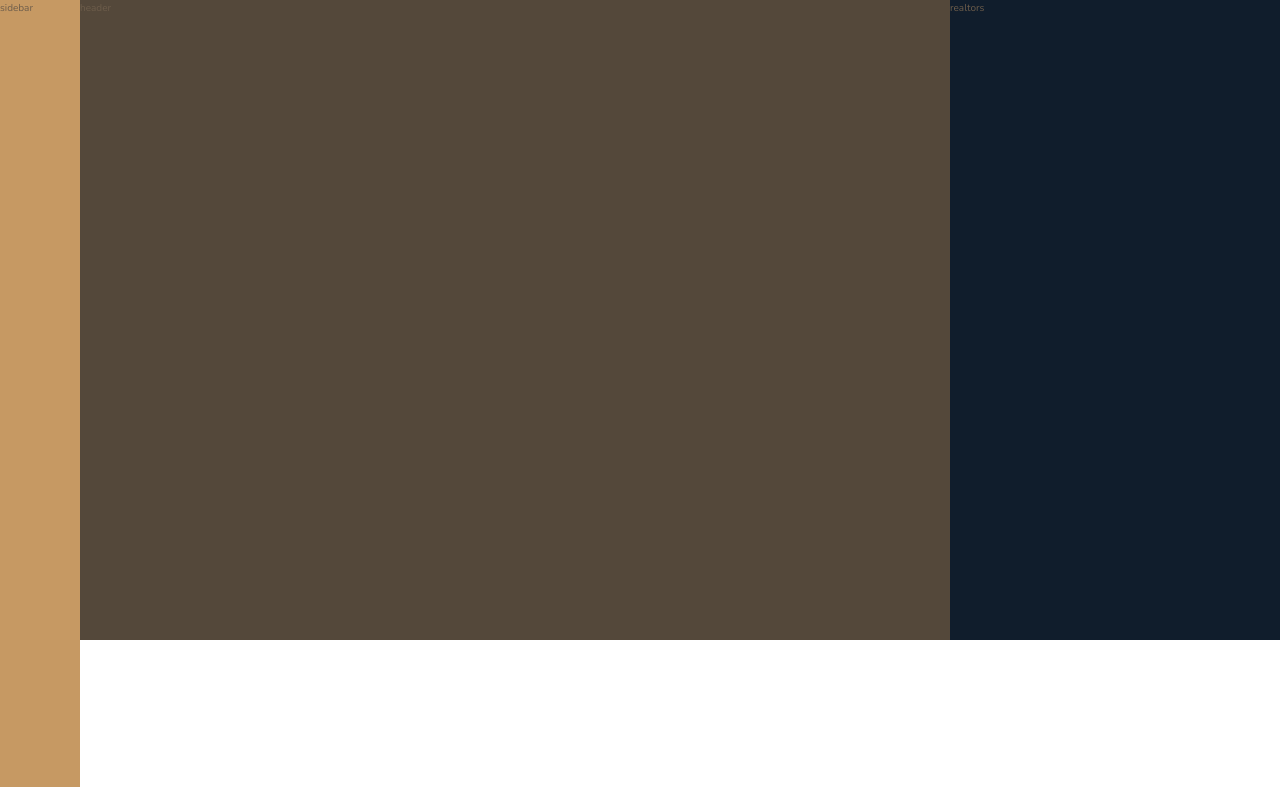
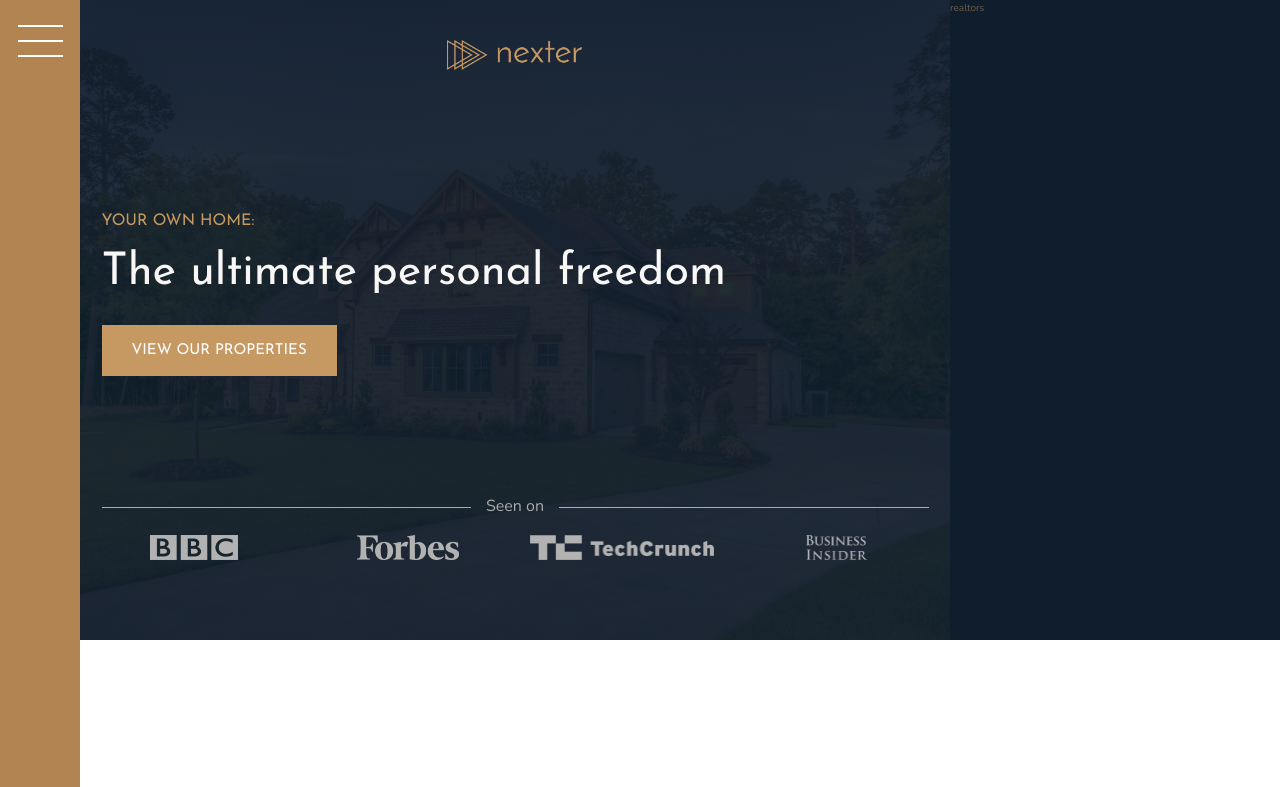
Before and after one commit to ThanhNam20/Nexter-Page-, a plain HTML site: page index.html in a window 1280 px wide. Shown: the top 787 px of the page. Drawn offline with nearby package versions, Linux system fonts and the light colour scheme.

Commit message:
Adding header

```diff
--- a/css/style.css
+++ b/css/style.css
@@ -20,9 +20,14 @@ body {
   grid-template-rows: 80vh min-content 40vw repeat(3, min-content);
   grid-template-columns: [sidebar-start] 8rem [sidebar-end full-start] minmax(6rem, 1fr) 1fr [center-start] repeat(8, [col-start] minmax(min-content, 14rem) [col-end]) [center-end] minmax(6rem, 1fr) [full-end]; }
 
-.heading-2, .heading-3, .heading-4 {
+.heading-1, .heading-2, .heading-3, .heading-4 {
   font-family: "Josefin Sans", sans-serif;
   font-weight: 400; }
+
+.heading-1 {
+  font-size: 4.5rem;
+  color: #f9f7f6;
+  line-height: 1; }
 
 .heading-2 {
   font-size: 4rem;
@@ -72,13 +77,69 @@ body {
   margin-bottom: 8rem; }
 
 .sidebar {
-  background-color: #c69963;
+  background-color: #B28451;
   grid-column: sidebar-start/sidebar-end;
-  grid-row: 1/-1; }
+  grid-row: 1/-1;
+  display: flex;
+  justify-content: center; }
+
+.nav-btn {
+  border: none;
+  border-radius: 0;
+  background-color: #fff;
+  height: 2px;
+  width: 4.5rem;
+  margin-top: 4rem; }
+  .nav-btn::before, .nav-btn::after {
+    background-color: #fff;
+    height: 2px;
+    width: 4.5rem;
+    content: "";
+    display: block; }
+  .nav-btn::before {
+    transform: translateY(-1.5rem); }
+  .nav-btn::after {
+    transform: translateY(1.3rem); }
 
 .header {
   background-color: #54483A;
-  grid-column: full-start/col-end 6; }
+  grid-column: full-start/col-end 6;
+  background-image: linear-gradient(rgba(16, 29, 44, 0.93), rgba(16, 29, 44, 0.93)), url("../img/hero.jpeg");
+  background-size: cover;
+  background-position: center;
+  padding: 8rem;
+  padding-top: 4rem;
+  display: grid;
+  grid-template-rows: 1fr min-content 6rem 1fr;
+  grid-template-columns: max-content;
+  grid-row-gap: 1.5rem;
+  justify-content: center; }
+  .header__logo {
+    height: 3rem;
+    justify-self: center; }
+  .header__seenon-text {
+    display: grid;
+    grid-template-columns: 1fr max-content 1fr;
+    grid-column-gap: 1.5rem;
+    align-items: center;
+    font-size: 1.6rem;
+    color: #aaa; }
+    .header__seenon-text::before, .header__seenon-text::after {
+      content: "";
+      height: 1px;
+      display: block;
+      background-color: currentColor; }
+  .header__btn {
+    align-self: start;
+    justify-self: start; }
+  .header__seenon-logos {
+    display: grid;
+    grid-template-columns: repeat(4, 1fr);
+    grid-column-gap: 3rem;
+    justify-items: center; }
+    .header__seenon-logos img {
+      height: 2.5rem;
+      filter: brightness(70%); }
 
 .realtors {
   background-color: #101d2c;
--- a/index.html
+++ b/index.html
@@ -15,10 +15,24 @@
 
 <body class="container">
     <div class="sidebar">
-        sidebar
+        <button class="nav-btn">
+
+        </button>
     </div>
     <div class="header">
-        header
+        <img src="./img/logo.png" alt="" class="header__logo">
+        <h3 class="heading-3">Your own home:</h3>
+        <h1 class="heading-1">
+            The ultimate personal freedom
+        </h1>
+        <button class="btn header__btn">View our properties</button>
+        <div class="header__seenon-text">Seen on</div>
+        <div class="header__seenon-logos">
+            <img src="./img/logo-bbc.png" alt="">
+            <img src="./img/logo-forbes.png" alt="">
+            <img src="./img/logo-techcrunch.png" alt="">
+            <img src="./img/logo-bi.png" alt="">
+        </div>
     </div>
     <div class="realtors">
         realtors
--- a/sass/_header.scss
+++ b/sass/_header.scss
@@ -1,4 +1,53 @@
 .header {
     background-color: $color-grey-dark-1;
     grid-column: full-start/col-end 6;
+    background-image: linear-gradient(rgba($color-secondary,.93),rgba($color-secondary,.93)),url("../img/hero.jpeg");
+    background-size: cover;
+    background-position:center ;
+    padding:8rem;
+    padding-top: 4rem;
+
+    display: grid;
+    grid-template-rows: 1fr min-content 6rem 1fr;
+    grid-template-columns: max-content;
+    grid-row-gap: 1.5rem;
+    justify-content: center;
+
+    &__logo {
+        height: 3rem;
+        justify-self: center;
+    }
+
+    &__seenon-text {
+        display: grid;
+        grid-template-columns: 1fr max-content 1fr;
+        grid-column-gap: 1.5rem;
+        align-items: center;
+        font-size: 1.6rem;
+        color: $color-grey-light-2;
+
+        &::before,
+        &::after {
+            content:"";
+            height: 1px;
+            display: block;
+            background-color: currentColor;
+        }
+    }
+
+    &__btn {
+        align-self:start;
+        justify-self: start;
+    }
+
+    &__seenon-logos {
+        display: grid;
+        grid-template-columns: repeat(4,1fr);
+        grid-column-gap: 3rem;
+        justify-items: center;
+        img {
+            height: 2.5rem;
+            filter: brightness(70%);
+        }
+    }
 }
--- a/sass/_sidebar.scss
+++ b/sass/_sidebar.scss
@@ -1,5 +1,32 @@
 .sidebar {
-    background-color:$color-primary ;
+    background-color:$color-primary-dark ;
     grid-column: sidebar-start/sidebar-end;
     grid-row: 1/-1;
+
+    display: flex;
+    justify-content: center;
 }
+
+.nav-btn {
+    border:none;
+    border-radius: 0;
+    background-color: #fff;
+    height: 2px;
+    width: 4.5rem;
+    margin-top: 4rem;
+
+    &::before,
+    &::after {
+        background-color: #fff;
+        height: 2px;
+        width: 4.5rem;
+        content: "";
+        display: block;
+    }
+    &::before{
+        transform: translateY(-1.5rem);
+    }
+    &::after {
+        transform: translateY(1.3rem);
+    }
+}
--- a/sass/_typography.scss
+++ b/sass/_typography.scss
@@ -1,6 +1,13 @@
 %heading {
      font-family: $font-display;
      font-weight: 400;
+}
+
+.heading-1 {
+    @extend %heading;
+    font-size: 4.5rem;
+    color:$color-grey-light-1;
+    line-height: 1;
 }
 .heading-2 {
     @extend %heading;
```
